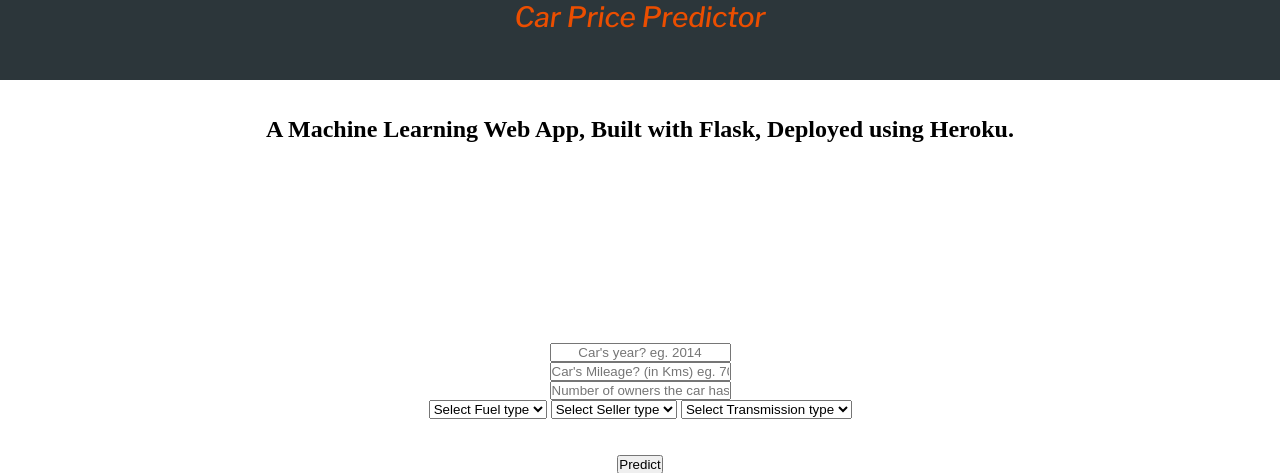
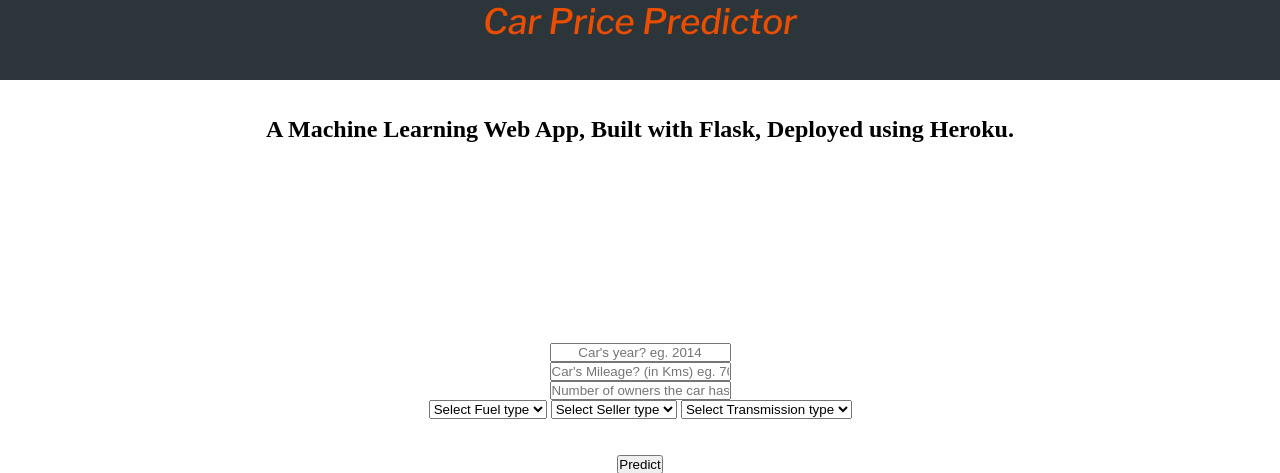
Before and after one commit to prosasDS/car-price-regression, a Flask app: page / in a window 1280 px wide. Shown: the top 473 px of the page. Run offline with Flask 2, Linux system fonts and the light colour scheme; parts of the project's set-up code (start-up, migrations or seed data) failed here and were passed over; some libraries are stand-ins or nearby versions; some web fonts are replaced.

Commit message:
Update styles.css

```diff
--- a/static/styles.css
+++ b/static/styles.css
@@ -14,7 +14,7 @@
     font-family: 'Libre Franklin', sans-serif;
     font-weight: 200;
     color: #eb4e00;
-    font-size: 28px;
+    font-size: 35px;
 }
 
 .blank{
@@ -27,7 +27,7 @@
 .sub-heading{
     font-family: 'Gentium Basic', serif;
     font-weight: 100;
-    font-size: 6px;
+    font-size: 10px;
     font-color: #000000;
 }
 
```
